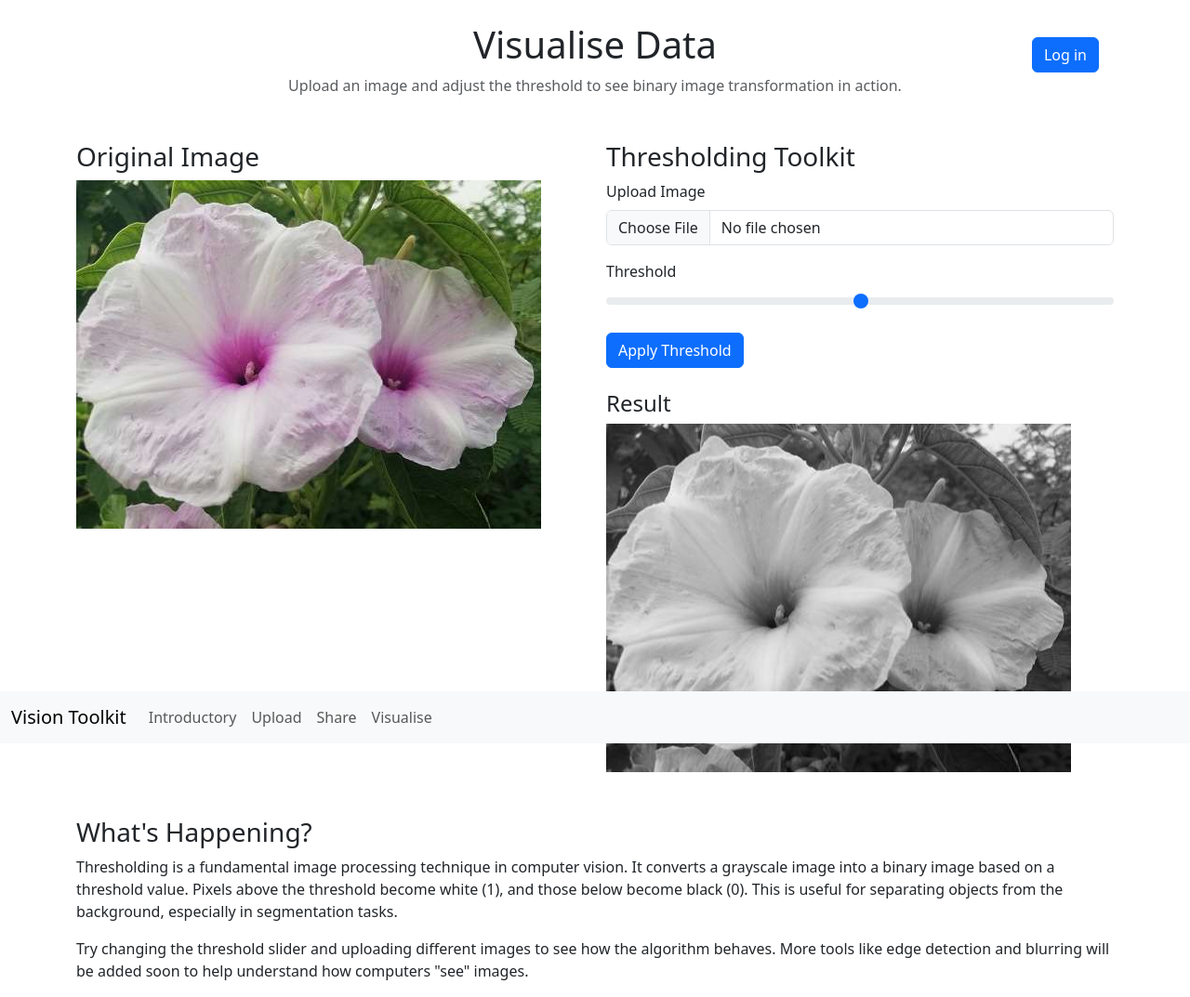
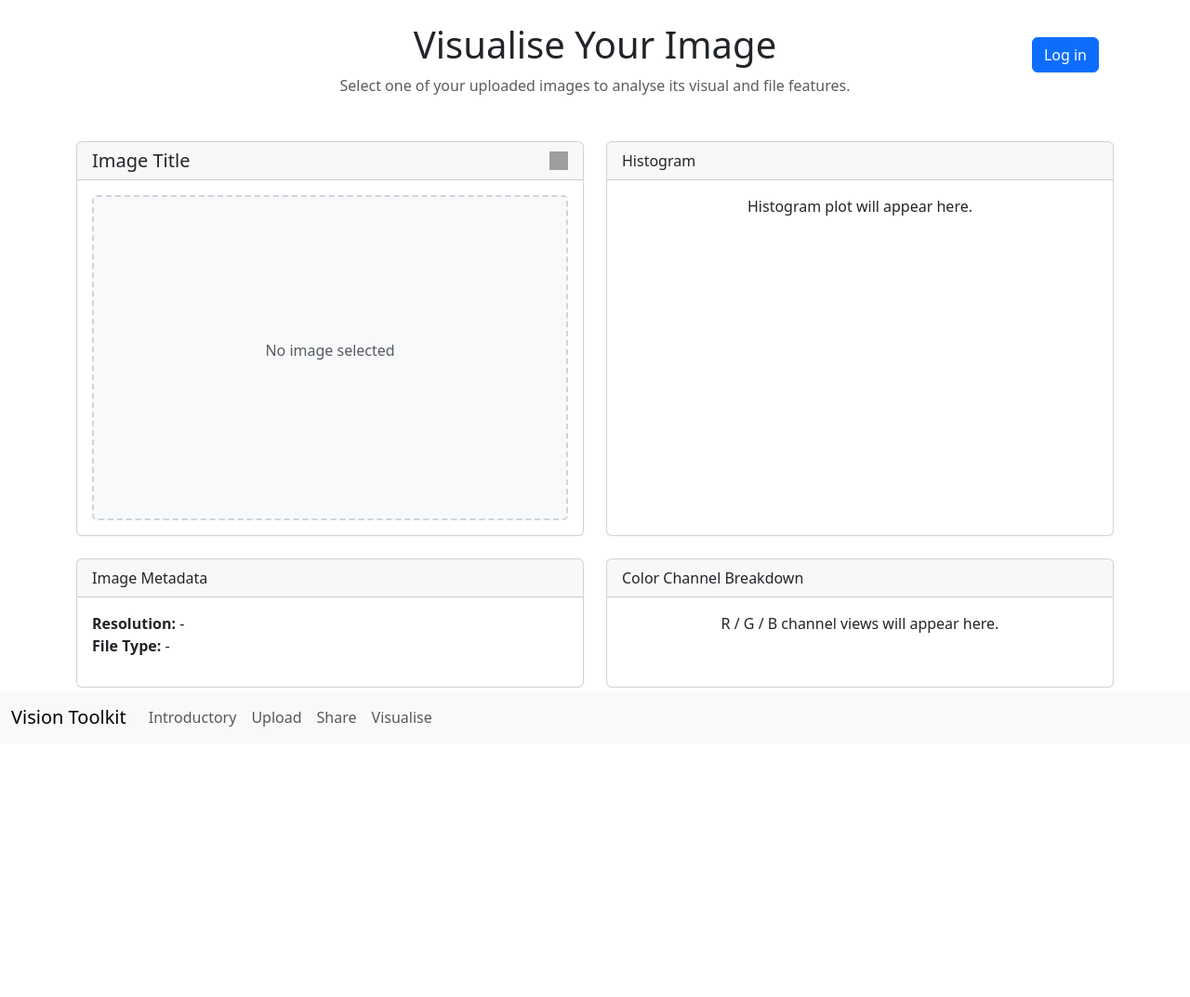
Before and after one commit to zillybop/CITS3403-project, a Flask app: page /visualise in a window 1280 px wide. Shown: the whole page at 93% size. After the commit the page ends 782 px from the top, so only its background shows below. Run offline with Flask 3, Linux system fonts and the light colour scheme; parts of the project's set-up code (start-up, migrations or seed data) failed here and were passed over; grey boxes are pictures that could not be loaded.

Commit message:
feat(visualise): overhauled visualise tab, adding 4 placeholder bootstrap cards as the foundation

```diff
--- a/app/templates/visualise.html
+++ b/app/templates/visualise.html
@@ -1,42 +1,136 @@
 {% extends "base.html" %}
 
 {% block title %}Visualise{% endblock %}
-{% block page_header %}Visualise Data{% endblock %}
-{% block page_subheader %}Upload an image and adjust the threshold to see binary image transformation in action.{% endblock %}
-
+{% block page_header %}Visualise Your Image{% endblock %}
+{% block page_subheader %}Select one of your uploaded images to analyse its visual and file features.{% endblock %}
 
 {% block content %}
-  <div class="row mb-4">
-    <div class="col-md-6">
-      <h3>Original Image</h3>
-      <img id="original-image" src="{{ url_for('static', filename='images/image.jpg') }}" class="img-fluid" alt="Original image">
+<style>
+  .image-placeholder {
+    min-height: 350px;
+    display: flex;
+    align-items: center;
+    justify-content: center;
+    background-color: #f8f9fa;
+    border: 2px dashed #ced4da;
+    border-radius: 5px;
+  }
+  .image-title-center {
+    text-align: center;
+    margin-top: 10px;
+  }
+  .card-image-preview {
+    min-height: 400px;
+  }
+</style>
+<!-- Modal for selecting image -->
+<div class="modal fade" id="imageSelectModal" tabindex="-1" aria-labelledby="imageSelectModalLabel" aria-hidden="true">
+  <div class="modal-dialog modal-dialog-centered modal-lg">
+    <div class="modal-content">
+      <div class="modal-header">
+        <h5 class="modal-title" id="imageSelectModalLabel">Select an Image</h5>
+        <button type="button" class="btn-close" data-bs-dismiss="modal" aria-label="Close"></button>
+      </div>
+      <div class="modal-body">
+        <div class="row">
+          {% for image in images %}
+          <div class="col-md-3 mb-3">
+            <div class="card clickable"
+                 data-filename="{{ image.filename }}"
+                 data-title="{{ image.title }}"
+                 data-bs-dismiss="modal"
+                 onclick="selectImageFromCard(this)">
+              <img src="{{ url_for('uploaded_file', filename=image.filename) }}" class="card-img-top"
+                   alt="{{ image.title }}">
+              <div class="card-body p-2 text-center">
+                <p class="card-text small">{{ image.title }}</p>
+              </div>
+            </div>
+          </div>
+          {% endfor %}
+        </div>
+      </div>
     </div>
-    <div class="col-md-6">
-      <h3>Thresholding Toolkit</h3>
-      <form id="threshold-form" method="post" enctype="multipart/form-data">
-        <div class="mb-3">
-          <label for="imageUpload" class="form-label">Upload Image</label>
-          <input class="form-control" type="file" id="imageUpload" name="image">
+  </div>
+</div>
+
+<!-- Dashboard layout for visualisation -->
+<div class="row mt-4">
+  <!-- Main Image Preview Card -->
+
+  <div class="col-lg-6 mb-4">
+    <div class="card h-100 card-image-preview">
+      <div class="card-header d-flex justify-content-between align-items-center">
+        <h5 id="image-title" class="mb-0">Image Title</h5>
+        <a href="#" data-bs-toggle="modal" data-bs-target="#imageSelectModal">
+          <img id="img_icon" src="{{ url_for('static', filename='images/plus.svg') }}" alt="Reopen Modal" style="width: 20px; height: 20px; margin-top: -3px;">
+        </a>
+      </div>
+      <div class="card-body text-center">
+        <div id="image-placeholder" class="image-placeholder">
+          <p class="text-muted">No image selected</p>
         </div>
-        <div class="mb-3">
-          <label for="thresholdRange" class="form-label">Threshold</label>
-          <input type="range" class="form-range" min="0" max="255" value="128" id="thresholdRange" name="threshold">
-        </div>
-        <button type="submit" class="btn btn-primary">Apply Threshold</button>
-      </form>
-      <h4 class="mt-4">Result</h4>
-      <img id="processed-image" src="../static/images/black-and-white-image.jpg.png"> <!--"{{ url_for('static', filename='images/threshold-result.jpg') }}" class="img-fluid" alt="Processed image"> -->
+        <img id="selected-image" src="" class="img-fluid d-none" alt="Selected image">
+      </div>
     </div>
   </div>
 
-  <div class="mt-5">
-    <h3>What's Happening?</h3>
-    <p>
-      Thresholding is a fundamental image processing technique in computer vision. It converts a grayscale image into a binary image based on a threshold value.
-      Pixels above the threshold become white (1), and those below become black (0). This is useful for separating objects from the background, especially in segmentation tasks.
-    </p>
-    <p>
-      Try changing the threshold slider and uploading different images to see how the algorithm behaves. More tools like edge detection and blurring will be added soon to help understand how computers "see" images.
-    </p>
+
+  <!-- Histogram Card -->
+  <div class="col-md-6 mb-4">
+    <div class="card h-100">
+      <div class="card-header">Histogram</div>
+      <div class="card-body text-center">
+        <p>Histogram plot will appear here.</p>
+      </div>
+    </div>
   </div>
+
+  <!-- Metadata Card -->
+  <div class="col-lg-6 mb-4">
+    <div class="card h-100">
+      <div class="card-header">Image Metadata</div>
+      <div class="card-body">
+        <ul class="list-unstyled">
+          <li><strong>Resolution:</strong> <span id="resolution">-</span></li>
+          <li><strong>File Type:</strong> <span id="filetype">-</span></li>
+        </ul>
+      </div>
+    </div>
+  </div>
+  <!-- Color Channel Previews -->
+  <div class="col-md-6 mb-4">
+    <div class="card h-100">
+      <div class="card-header">Color Channel Breakdown</div>
+      <div class="card-body text-center">
+        <p>R / G / B channel views will appear here.</p>
+      </div>
+    </div>
+  </div>
+</div>
+
+<script>
+  function selectImageFromCard(card) {
+    const src = card.querySelector('img').src;
+    const title = card.dataset.title;
+    const filename = card.dataset.filename;
+
+    const img = document.getElementById('selected-image');
+    const label = document.getElementById('image-title');
+    const placeholder = document.getElementById('image-placeholder');
+
+    img.src = src;
+    img.classList.remove('d-none');
+    placeholder.classList.add('d-none');
+    label.textContent = title;
+
+    const resolution = document.getElementById('resolution');
+    resolution.innerHTML = img.naturalWidth + 'x' + img.naturalHeight + ' pixels';
+
+    const file_type = document.getElementById('filetype');
+    file_type.innerHTML = filename.split('.').pop().toUpperCase();
+
+    document.getElementById('img_icon').src = "{{ url_for('static', filename='images/arrow-path.svg') }}";
+  }
+</script>
 {% endblock %}
```
